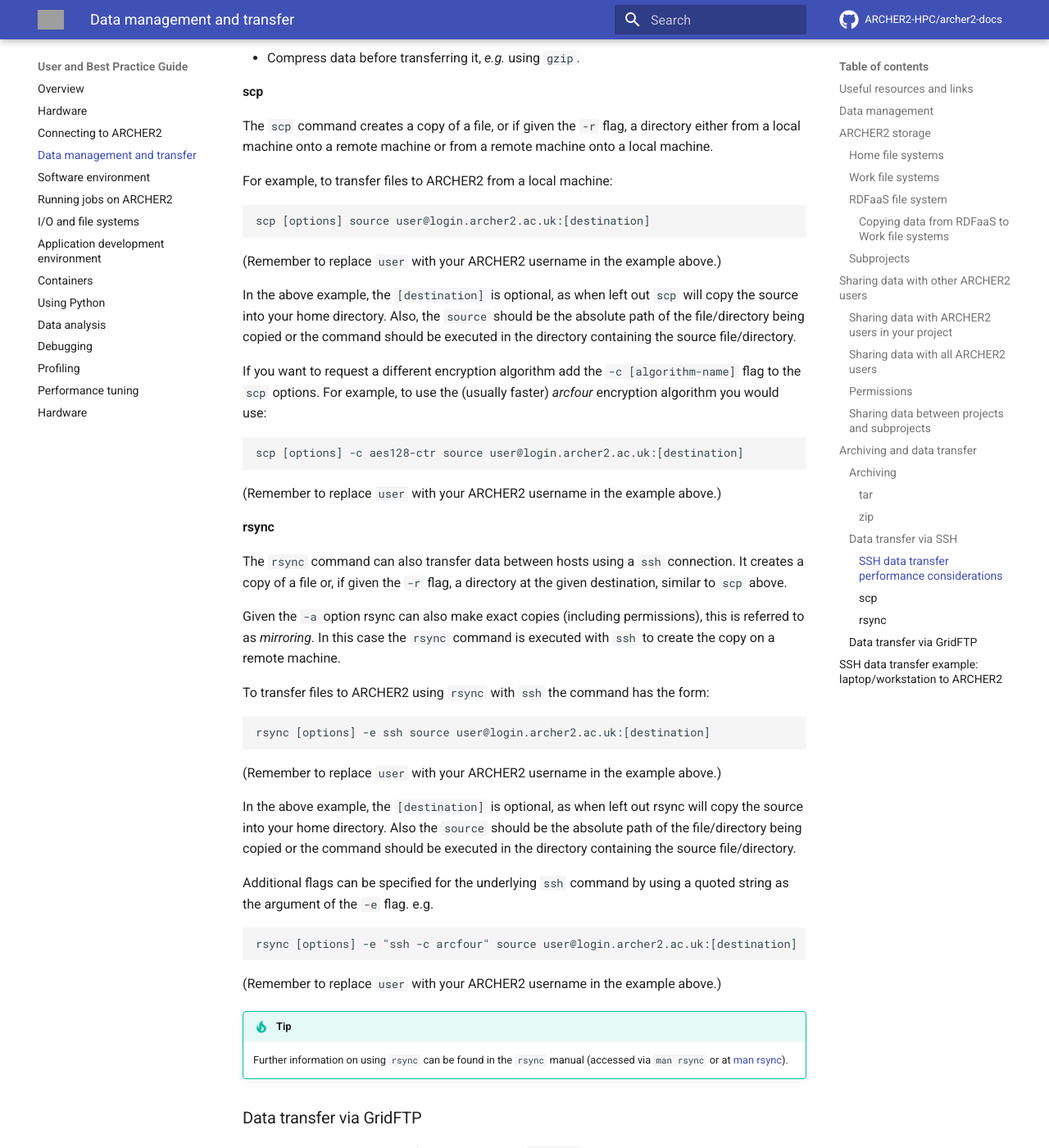
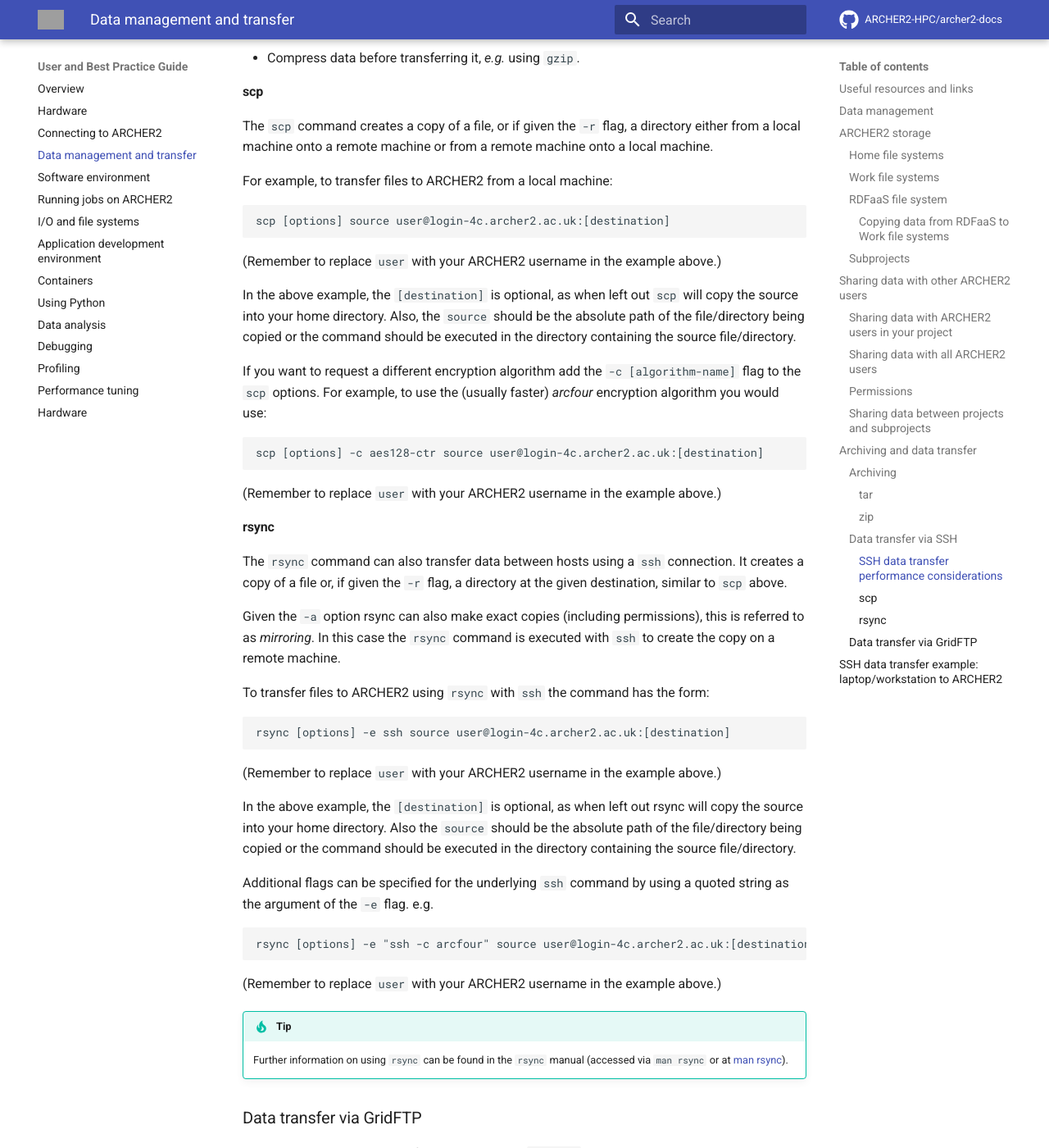
Before and after one commit to ARCHER2-HPC/archer2-docs, an MkDocs documentation site: the page built from docs/user-guide/data.md, in a window 1280 px wide and 1400 px high, scrolled down 10882 px. Shown: the whole window at 82% size. Built offline with MkDocs 1.6.1 and Material for MkDocs 9.7.7, drawn with Linux system fonts in a browser that asks for light colours; comment, search, counter and statistics services are not loaded; some of the changed text lies outside the part shown; grey boxes are pictures that could not be loaded.

```diff
--- a/docs/user-guide/data.md
+++ b/docs/user-guide/data.md
@@ -494,7 +494,7 @@ remote machine onto a local machine.
 
 For example, to transfer files to ARCHER2 from a local machine:
 
-    scp [options] source user@login.archer2.ac.uk:[destination]
+    scp [options] source user@login-4c.archer2.ac.uk:[destination]
 
 (Remember to replace `user` with your ARCHER2 username in the example
 above.)
@@ -510,7 +510,7 @@ If you want to request a different encryption algorithm add the `-c
 (usually faster) *arcfour* encryption algorithm you would
     use:
 
-    scp [options] -c aes128-ctr source user@login.archer2.ac.uk:[destination]
+    scp [options] -c aes128-ctr source user@login-4c.archer2.ac.uk:[destination]
 
 (Remember to replace `user` with your ARCHER2 username in the example
 above.)
@@ -529,7 +529,7 @@ machine.
 To transfer files to ARCHER2 using `rsync` with `ssh` the command has
 the form:
 
-    rsync [options] -e ssh source user@login.archer2.ac.uk:[destination]
+    rsync [options] -e ssh source user@login-4c.archer2.ac.uk:[destination]
 
 (Remember to replace `user` with your ARCHER2 username in the example
 above.)
@@ -544,7 +544,7 @@ Additional flags can be specified for the underlying `ssh` command by
 using a quoted string as the argument of the `-e` flag.
     e.g.
 
-    rsync [options] -e "ssh -c arcfour" source user@login.archer2.ac.uk:[destination]
+    rsync [options] -e "ssh -c arcfour" source user@login-4c.archer2.ac.uk:[destination]
 
 (Remember to replace `user` with your ARCHER2 username in the example
 above.)
@@ -600,7 +600,7 @@ We then initiate the data transfer from our system to ARCHER2, here using
 again, in the event of a loss of connection or other failure. For example, using
 the SSH key in the file `~/.ssh/id_RSA_A2` on our local system:
 
-    rsync -Pv -e"ssh -c aes128-gcm@openssh.com -i $HOME/.ssh/id_RSA_A2" ./all_my_files.tar.gz otbz19@login.archer2.ac.uk:/work/z19/z19/otbz19/
+    rsync -Pv -e"ssh -c aes128-gcm@openssh.com -i $HOME/.ssh/id_RSA_A2" ./all_my_files.tar.gz otbz19@login-4c.archer2.ac.uk:/work/z19/z19/otbz19/
 
 Note the use of the `-P` flag to allow partial transfer -- the same
 command could be used to restart the transfer after a loss of
@@ -618,6 +618,6 @@ ARCHER2.
 If we were unconcerned about being able to restart an interrupted
 transfer, we could instead use the `scp` command,
 
-    scp -c aes128-gcm@openssh.com -i ~/.ssh/id_RSA_A2 all_my_files.tar.gz otbz19@transfer.dyn.archer2.ac.uk:/work/z19/z19/otbz19/
+    scp -c aes128-gcm@openssh.com -i ~/.ssh/id_RSA_A2 all_my_files.tar.gz otbz19@login-4c.archer2.ac.uk:/work/z19/z19/otbz19/
 
 but `rsync` is recommended for larger transfers.
```
